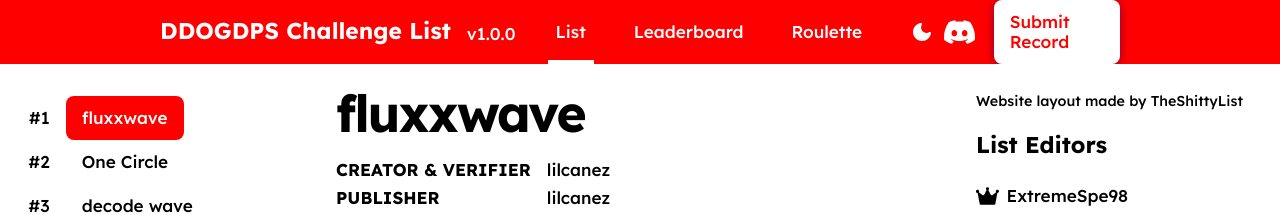
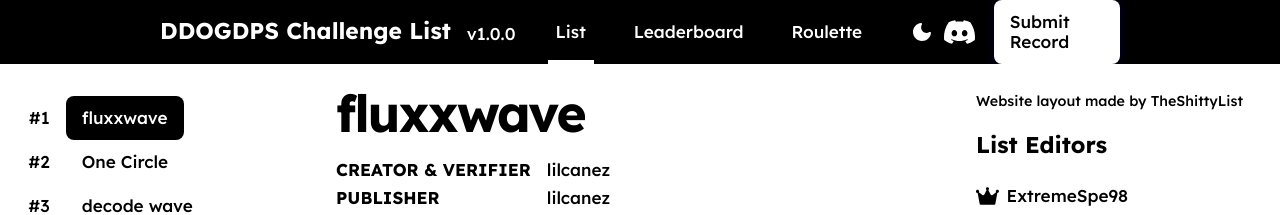
Before and after one commit to ExtremeSpe/DDOGDPSCL, a plain HTML site: page index.html in a window 1280 px wide. Shown: the top 215 px of the page. Drawn offline with nearby package versions, Linux system fonts and the light colour scheme.

Commit message:
Update main.css

```diff
--- a/css/main.css
+++ b/css/main.css
@@ -3,7 +3,7 @@
     --color-on-background: black;
     --color-background-hover: #eee;
     --color-on-background-hover: black;
-    --color-primary: #ff0000;
+    --color-primary: #000000;
     --color-on-primary: white;
     --color-error: #de0000;
     --color-on-error: white;
```
